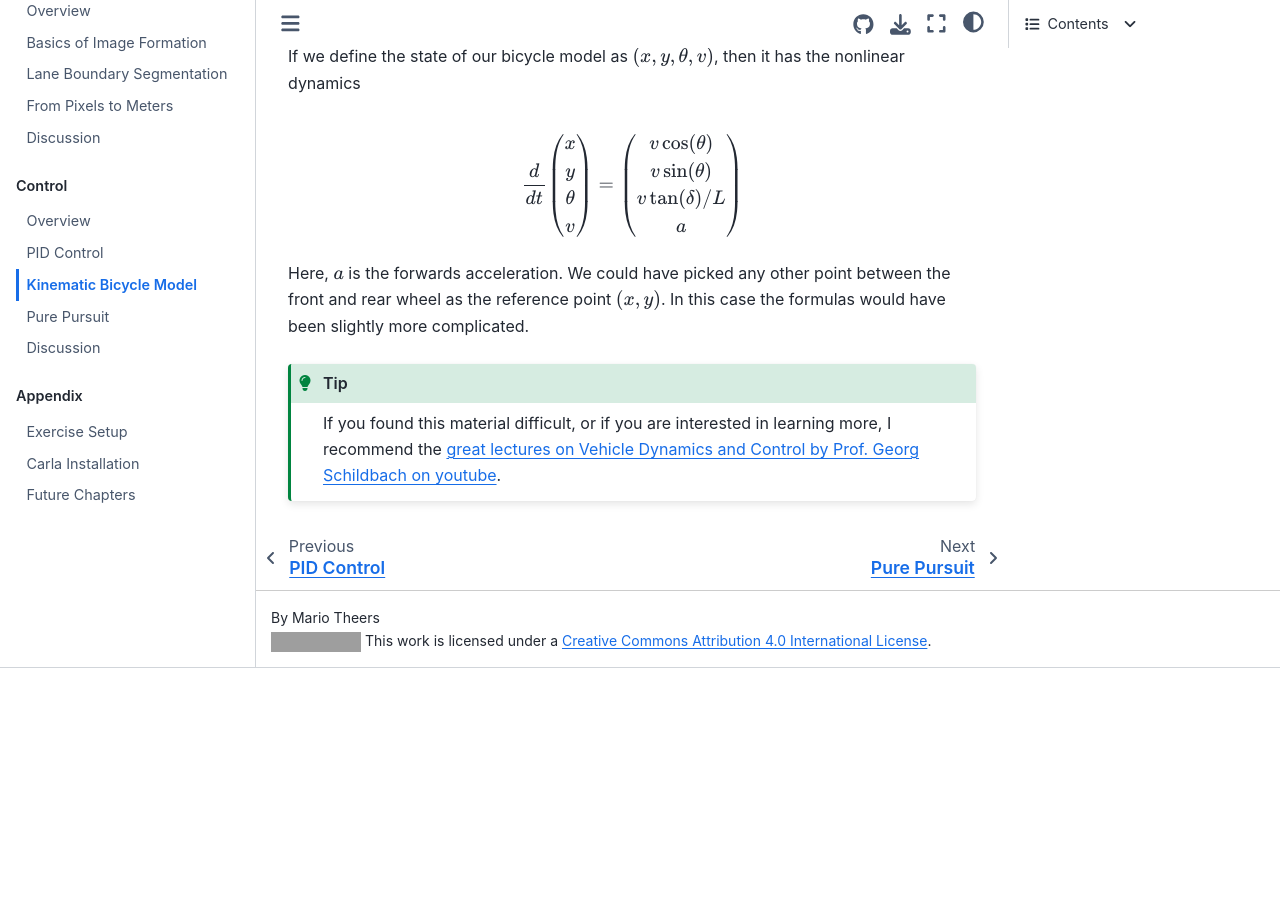
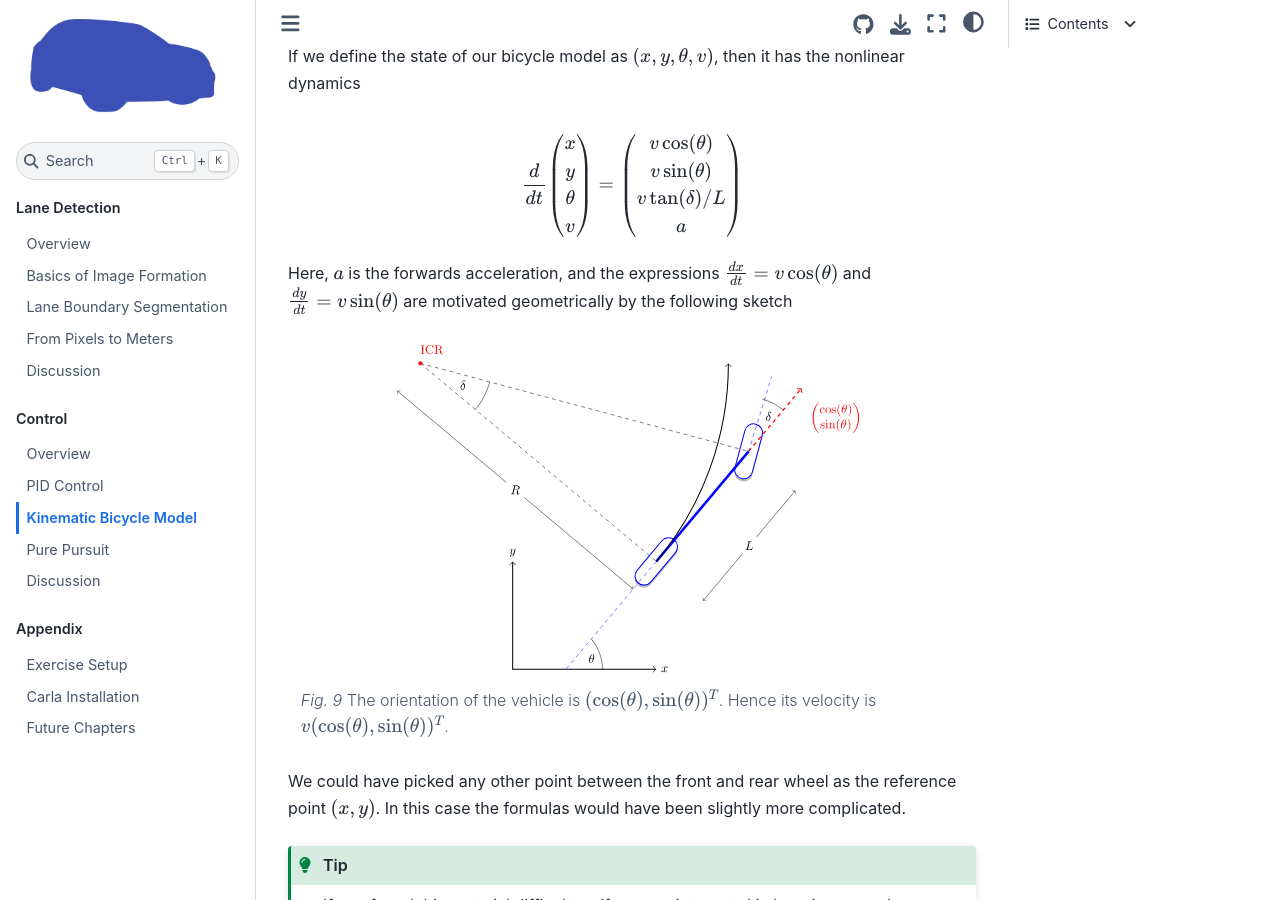
Before and after one commit to thomasfermi/Algorithms-for-Automated-Driving, a Jupyter Book: the page built from book/Control/BicycleModel.md, in a window 1280 px wide and 900 px high, scrolled down 6070 px. Built offline with Jupyter Book 1.0.4 settings and Sphinx 7.4.7 and the Sphinx Book theme 1.1.4, drawn with Linux system fonts in a browser that asks for light colours; comment, search, counter and statistics services are not loaded; before the commit the page ends 6738 px from its top, so only the background shows below that; grey boxes are pictures that could not be loaded.

Commit message:
Added sketch for bicycle model x,y,theta definition.

````diff
--- a/book/Control/BicycleModel.md
+++ b/book/Control/BicycleModel.md
@@ -160,7 +160,18 @@ If we define the state of our bicycle model as $(x,y,\theta,v)$, then it has the
 $$\frac{d}{dt}\begin{pmatrix} x\\ y\\ \theta\\ v \end{pmatrix}
 =\begin{pmatrix} v\cos(\theta)\\ v\sin(\theta) \\ v\tan(\delta)/L \\ a \end{pmatrix}$$
 
-Here, $a$ is the forwards acceleration. We could have picked any other point between the front and rear wheel as the reference point $(x,y)$. In this case the formulas would have been slightly more complicated.
+Here, $a$ is the forwards acceleration, and the expressions $\frac{dx}{dt} = v \cos(\theta)$ and $\frac{dy}{dt} = v \sin(\theta)$ are motivated geometrically by the following sketch
+
+```{figure} tikz/BicycleModel/BicycleModel_x_y_theta.svg
+---
+width: 70%
+name: BicycleModel_x_y_theta
+---
+The orientation of the vehicle is $(\cos(\theta), \sin(\theta))^T$. Hence its velocity is  $v(\cos(\theta), \sin(\theta))^T$.
+```
+
+
+We could have picked any other point between the front and rear wheel as the reference point $(x,y)$. In this case the formulas would have been slightly more complicated.
 
 ```{tip}
 If you found this material difficult, or if you are interested in learning more, I recommend the [great lectures on Vehicle Dynamics and Control by Prof. Georg Schildbach on youtube](https://www.youtube.com/playlist?list=PLW3FM5Kyc2_4PGkumkAHNXzWtgHhaYe1d).
````
Also changed, not shown: book/Control/tikz/BicycleModel/BicycleModel_x_y_theta.svg (added), 1 other file.
